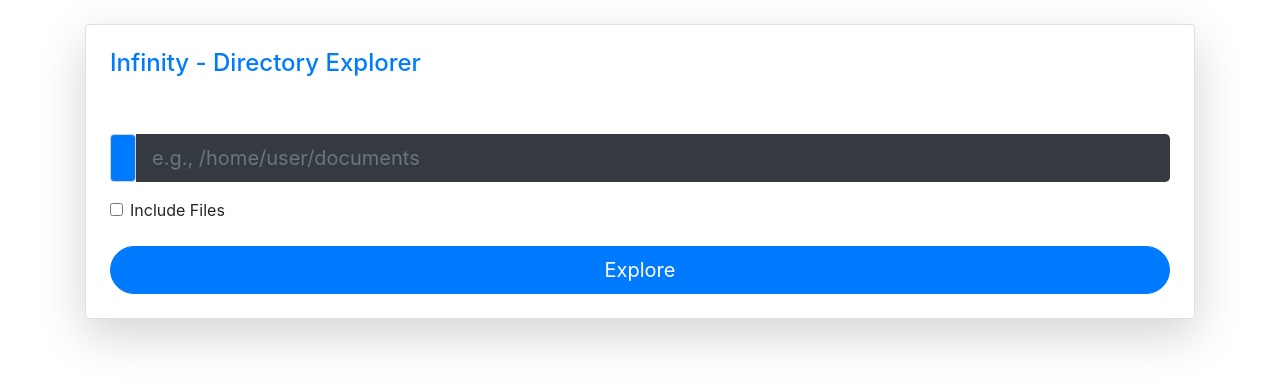
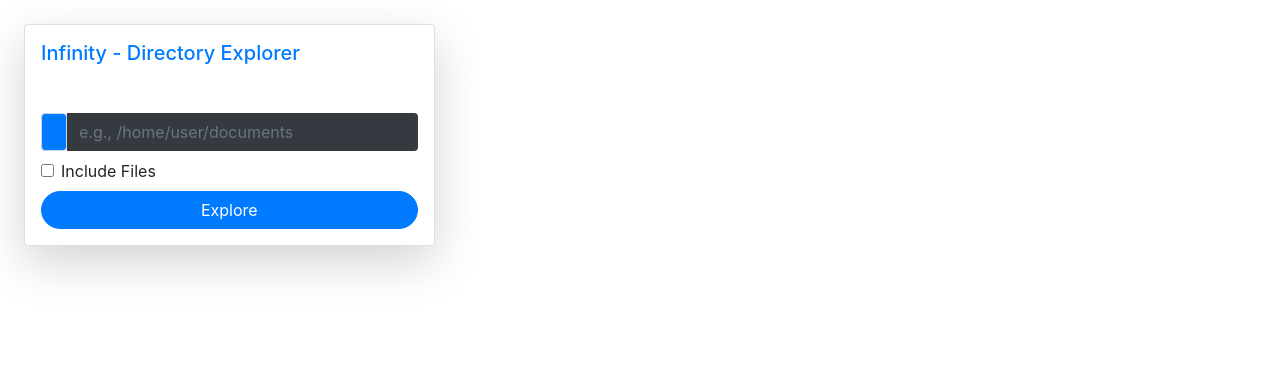
Before and after one commit to humblelad/Infinity, a Flask app: page / in a window 1280 px wide. Shown: the top 387 px of the page. Run offline with Flask 3, Linux system fonts and the light colour scheme; some libraries are stand-ins or nearby versions.

Commit message:
Resize the Folder Input Window

```diff
--- a/sysadmin/templates/index.html
+++ b/sysadmin/templates/index.html
@@ -57,26 +57,26 @@
     </style>
 </head>
 <body>
-<div class="container mt-4">
-    <form id="folderForm" class="card shadow-lg p-4 bg-gradient">
-        <h4 class="text-primary mb-4">Infinity - Directory Explorer</h4>
-        <div class="form-group mb-3">
-            <label for="folderInput" class="form-label text-white fw-bold">Enter absolute path:</label>
+<div class="container-fluid p-4">
+    <form id="folderForm" class="card shadow-lg p-3 bg-gradient col-md-4">
+        <h5 class="text-primary mb-3">Infinity - Directory Explorer</h5>
+        <div class="form-group mb-2">
+            <label for="folderInput" class="form-label text-white">Enter absolute path:</label>
             <div class="input-group">
                 <span class="input-group-text bg-primary text-white">
                     <i class="fas fa-folder"></i>
                 </span>
-                <input type="text" class="form-control form-control-lg bg-dark text-white border-0"
+                <input type="text" class="form-control bg-dark text-white border-0"
                        id="folderInput" placeholder="e.g., /home/user/documents">
             </div>
         </div>
-        <div class="form-group mb-4">
-            <div class="form-check form-switch ps-5">
+        <div class="form-group mb-2">
+            <div class="form-check form-switch">
                 <input type="checkbox" class="form-check-input" id="includeFiles" name="include_files">
-                <label class="form-check-label ms-3 fs-4" for="includeFiles">Include Files</label>
+                <label class="form-check-label" for="includeFiles">Include Files</label>
             </div>
         </div>
-        <button type="submit" class="btn btn-primary btn-lg w-100 rounded-pill hover-shadow">
+        <button type="submit" class="btn btn-primary rounded-pill hover-shadow">
             <i class="fas fa-search me-2"></i>Explore
         </button>
     </form>
```
